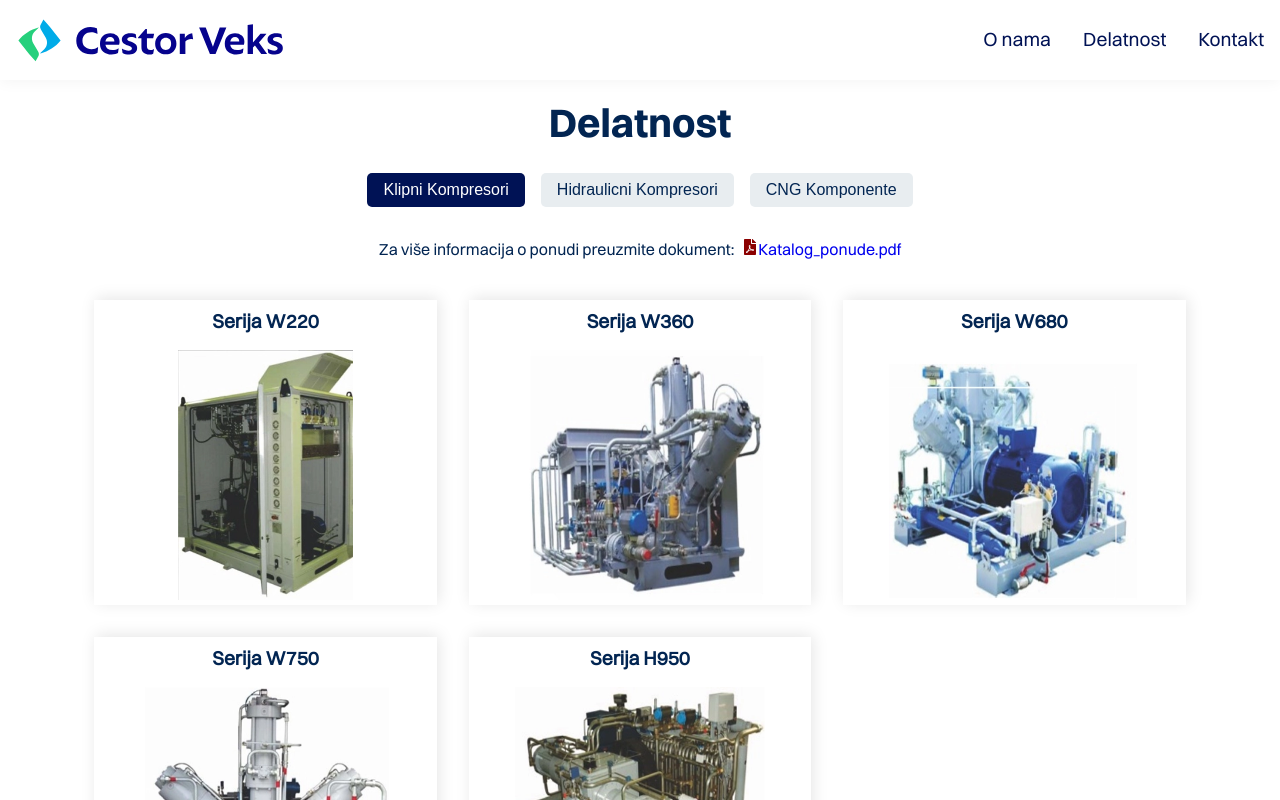
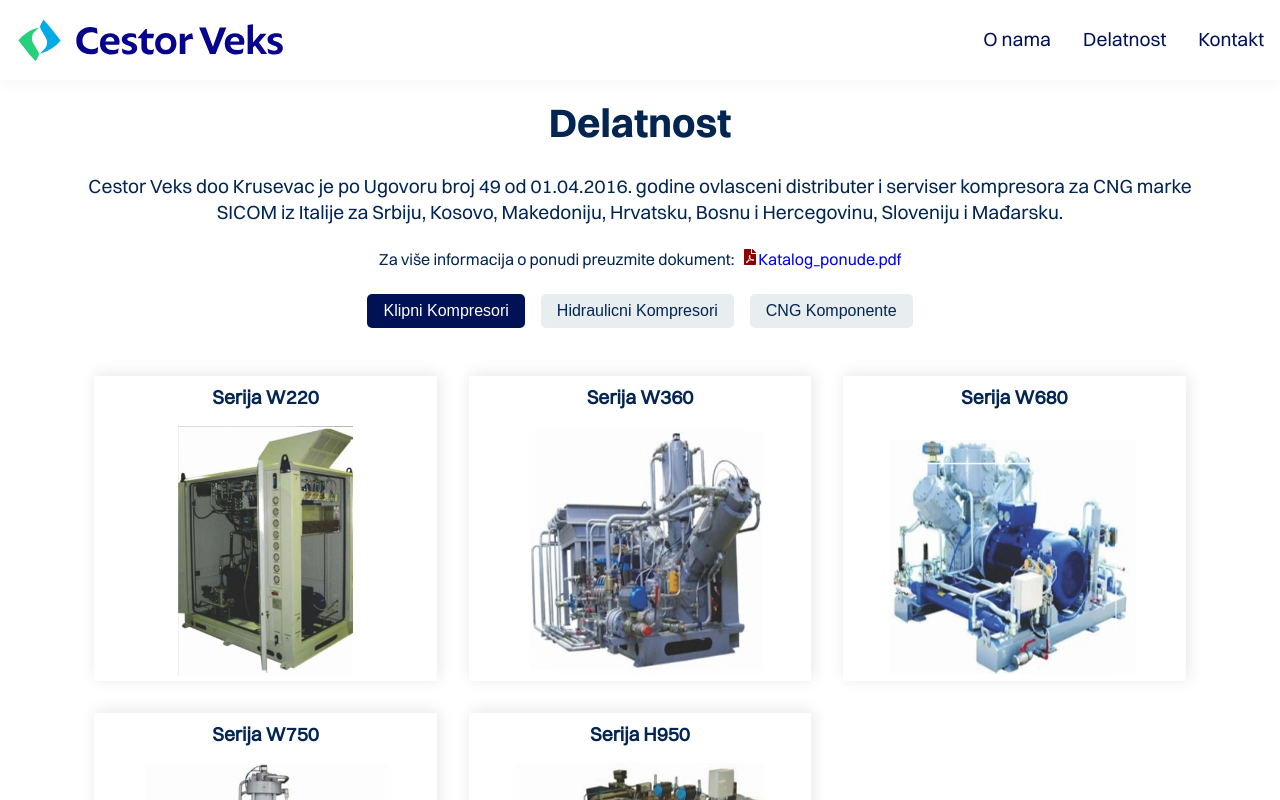
Before and after one commit to prelicivan/cestorveks, a React (Vite) app: page /delatnost in a window 1280 px wide. Shown: the top 800 px of the page. Built offline with nearby package versions, Linux system fonts and the light colour scheme.

Commit message:
added work desc

```diff
--- a/src/components/Footer/FooterContact.css
+++ b/src/components/Footer/FooterContact.css
@@ -60,6 +60,12 @@
     }
 }
 
+@media (min-width: 1500px) {
+    .footer-component {
+        height: 19vh;
+    }
+}
+
 @media (max-width: 400px) {
     .footer-component {
         height: 40vh;
--- a/src/components/WorkItems/WorkItems.css
+++ b/src/components/WorkItems/WorkItems.css
@@ -12,6 +12,13 @@
     font-size: 2.5rem;
     margin-bottom: 1.5rem;
     font-family: 'Switzer Bold', 'sans-serif'
+}
+
+.work-desc {
+    width: 90%;
+    margin-bottom: 1.5rem;
+    text-align: center;
+    font-size: 1.2rem;
 }
 
 .category-buttons {
--- a/src/components/WorkItems/WorkItems.jsx
+++ b/src/components/WorkItems/WorkItems.jsx
@@ -16,10 +16,8 @@
                 Delatnost
             </div>
 
-            <div className="category-buttons">
-                <button onClick={() => setSelectedCategory("clips")} className={selectedCategory === "clips" ? "active" : ""}>Klipni Kompresori</button>
-                <button onClick={() => setSelectedCategory("hidraulics")} className={selectedCategory === "hidraulics" ? "active" : ""}>Hidraulicni Kompresori</button>
-                <button onClick={() => setSelectedCategory("cng")} className={selectedCategory === "cng" ? "active" : ""}>CNG Komponente</button>
+            <div className="work-desc">
+                Cestor Veks doo Krusevac je po Ugovoru broj 49 od 01.04.2016. godine ovlasceni distributer i serviser kompresora za CNG marke SICOM iz Italije za Srbiju, Kosovo, Makedoniju, Hrvatsku, Bosnu i Hercegovinu, Sloveniju i Mađarsku.
             </div>
 
             <div className="work-items-footer">
@@ -29,6 +27,14 @@
                     Katalog_ponude.pdf
                 </a>
             </div>
+
+
+            <div className="category-buttons">
+                <button onClick={() => setSelectedCategory("clips")} className={selectedCategory === "clips" ? "active" : ""}>Klipni Kompresori</button>
+                <button onClick={() => setSelectedCategory("hidraulics")} className={selectedCategory === "hidraulics" ? "active" : ""}>Hidraulicni Kompresori</button>
+                <button onClick={() => setSelectedCategory("cng")} className={selectedCategory === "cng" ? "active" : ""}>CNG Komponente</button>
+            </div>
+
 
             {selectedCategory === "clips" && (
                 <div className="clips">
```
